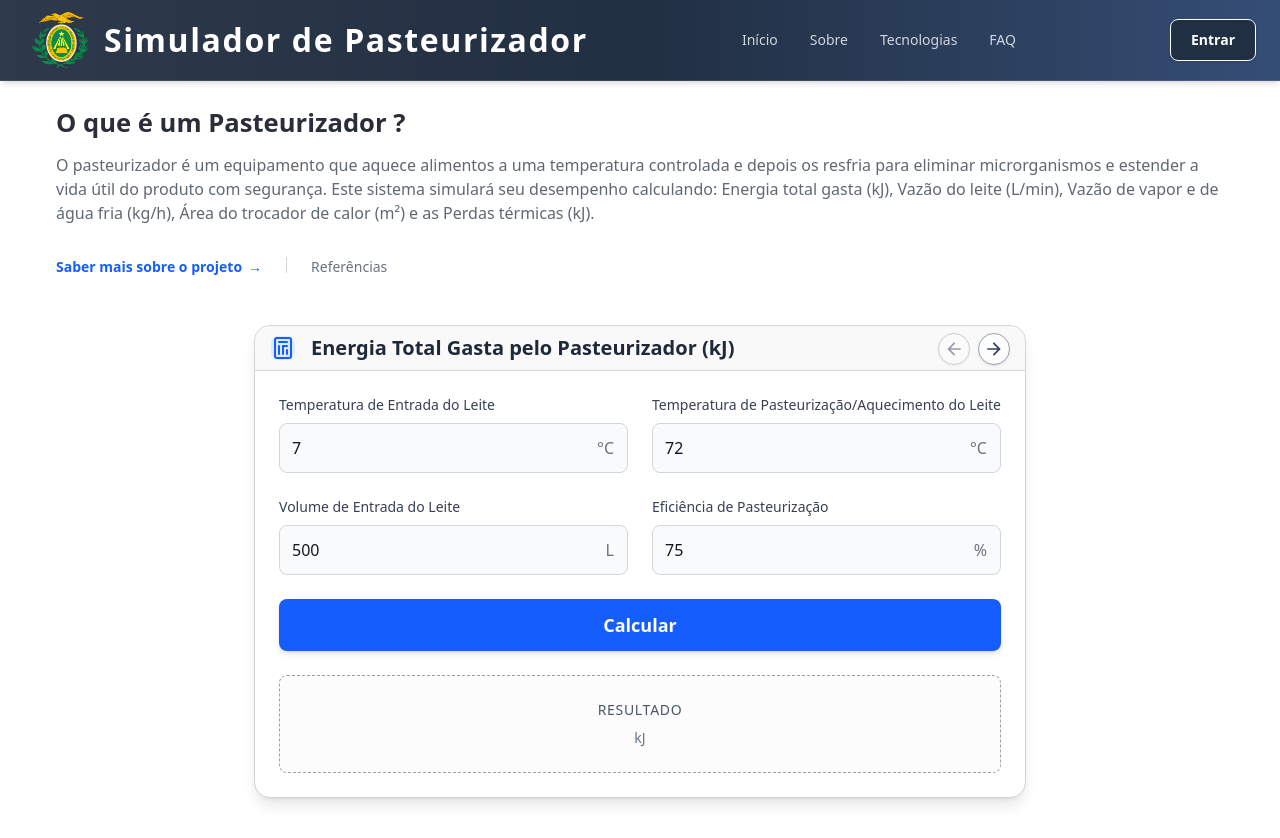
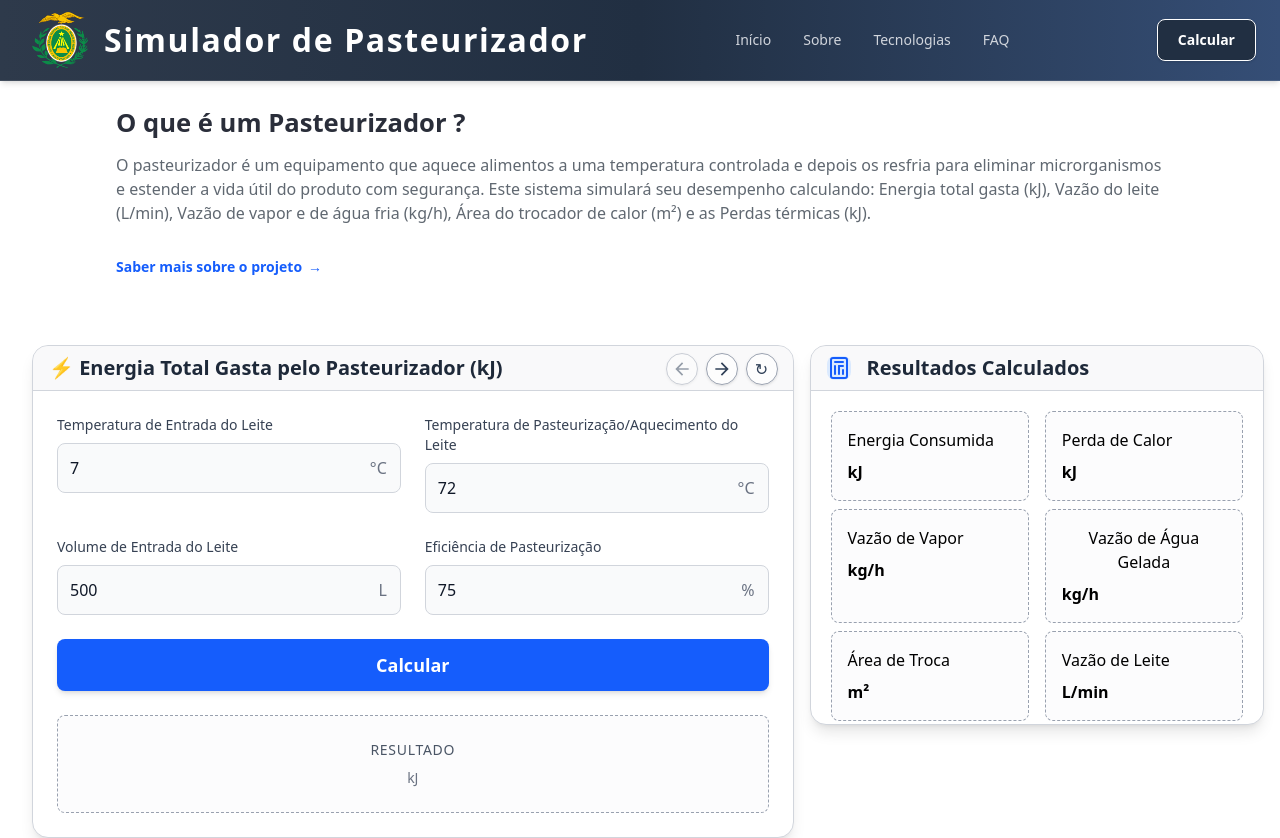
Before and after one commit to Caio2a7/pasteurizer-simulator, a Vue app: page / in a window 1280 px wide. Shown: the top 838 px of the page. Built offline with nearby package versions, Linux system fonts and the light colour scheme.

Commit message:
feat: adicionado card acoplado

```diff
--- a/src/components/CalcPath.vue
+++ b/src/components/CalcPath.vue
@@ -2,7 +2,9 @@
 </script>
 
 <template>
-
+    <div class="flex items-center mx-4">
+        TESTE
+    </div>
 </template>
 
 <style scoped>
--- /dev/null
+++ b/src/components/Calculator.vue
@@ -0,0 +1,51 @@
+<script setup lang="ts">
+const props = defineProps({
+    cardTitle: String,
+    calcResult: Number,
+    calcResultMeasure: String
+})
+const emit = defineEmits([
+    'calc'
+])
+
+const onCalcButtonClick = () => {
+    emit('calc');
+}
+
+</script>
+<template>
+    <div class="xl:w-full xl:max-w-5xl lg:min-w-130 sm:min-w-100 mx-0 flex flex-col overflow-hidden rounded-2xl border border-gray-300 bg-white shadow-lg hover:shadow-2xl transition-shadow duration-300">
+        <div class="flex items-center gap-4 bg-gray-100/50 ps-4 p-2  border-b border-gray-300 ">
+            <!-- <div class="grid place-items-center rounded-lg bg-blue-100 text-blue-600 ">
+                <svg xmlns="http://www.w3.org/2000/svg" width="1.5em" height="1.5em" viewBox="0 0 24 24" fill="none" stroke="currentColor" stroke-width="2" stroke-linecap="round" stroke-linejoin="round">
+                    <rect width="16" height="20" x="4" y="2" rx="2"></rect>
+                    <line x1="8" x2="16" y1="6" y2="6"></line>
+                    <line x1="16" x2="16" y1="14" y2="18"></line>
+                    <line x1="16" x2="12" y1="10" y2="10"></line>
+                    <line x1="12" x2="12" y1="10" y2="18"></line>
+                    <line x1="8" x2="8" y1="10" y2="18"></line>
+                </svg>
+            </div> -->
+            <p class="lg:text-xl sm:text-[15px] flex-1 break-words font-bold text-gray-800"> {{ props.cardTitle }} </p>
+        </div>
+
+        <div class="p-6 space-y-6">
+
+            <div class="grid grid-cols-1 sm:grid-cols-1 md:grid-cols-1 xl:grid-cols-2 xxl:grid-cols-3 gap-6">
+                <slot name="card-form">
+
+                </slot>
+            </div>
+
+            <button @click="onCalcButtonClick" type="button" class="w-full flex items-center justify-center gap-3 rounded-lg bg-blue-600 px-6 py-3 text-lg font-bold text-white shadow-md hover:bg-blue-700 transition-all duration-300 focus:outline-none focus:ring-2 focus:ring-offset-2 focus:ring-blue-500 ">
+                Calcular
+            </button>
+
+            <div class="mt-2 rounded-lg border border-dashed border-gray-400 bg-gray-50/50 p-6 text-center ">
+                <p class="text-sm font-medium tracking-wider text-gray-600 ">RESULTADO</p>
+                <p class="text-4xl font-bold text-gray-900  mt-2">{{ props.calcResult ? props.calcResult : ''}}</p>
+                <p class="text-sm text-gray-500 mt-1">{{ props.calcResultMeasure }}</p>
+            </div>
+        </div>
+    </div>
+</template>
--- a/src/components/Card.vue
+++ b/src/components/Card.vue
@@ -14,8 +14,8 @@ const onCalcButtonClick = () => {
 
 </script>
 <template>
-    <div class="xl:w-full xl:max-w-5xl mx-auto flex flex-col overflow-hidden rounded-2xl border border-gray-300 bg-white shadow-lg hover:shadow-2xl transition-shadow duration-300">
-        <div class="flex items-center gap-4 bg-gray-100/50 ps-4 p-2  border-b border-gray-300 ">
+    <div class="mx-auto flex flex-col overflow-hidden rounded-2xl border border-gray-300 bg-white shadow-lg hover:shadow-2xl transition-shadow duration-300">
+        <div class="flex items-center gap-4 bg-gray-100/50 ps-4 p-2  border-b border-gray-300">
             <div class="grid place-items-center rounded-lg bg-blue-100 text-blue-600 ">
                 <svg xmlns="http://www.w3.org/2000/svg" width="1.5em" height="1.5em" viewBox="0 0 24 24" fill="none" stroke="currentColor" stroke-width="2" stroke-linecap="round" stroke-linejoin="round">
                     <rect width="16" height="20" x="4" y="2" rx="2"></rect>
@@ -29,23 +29,10 @@ const onCalcButtonClick = () => {
             <p class="lg:text-xl sm:text-[15px] flex-1 break-words font-bold text-gray-800"> {{ props.cardTitle }} </p>
         </div>
 
-        <div class="p-6 space-y-6">
+        <div class="p-3 grid grid-cols-2">
+            <slot name="card-body">
 
-            <div class="grid grid-cols-1 sm:grid-cols-1 md:grid-cols-1 xl:grid-cols-2 xxl:grid-cols-3 gap-6">
-                <slot name="card-form">
-
-                </slot>
-            </div>
-
-            <button @click="onCalcButtonClick" type="button" class="w-full flex items-center justify-center gap-3 rounded-lg bg-blue-600 px-6 py-3 text-lg font-bold text-white shadow-md hover:bg-blue-700 transition-all duration-300 focus:outline-none focus:ring-2 focus:ring-offset-2 focus:ring-blue-500 ">
-                Calcular
-            </button>
-
-            <div class="mt-2 rounded-lg border border-dashed border-gray-400 bg-gray-50/50 p-6 text-center ">
-                <p class="text-sm font-medium tracking-wider text-gray-600 ">RESULTADO</p>
-                <p class="text-4xl font-bold text-gray-900  mt-2">{{ props.calcResult }}</p>
-                <p class="text-sm text-gray-500 mt-1">{{ props.calcResultMeasure }}</p>
-            </div>
+            </slot>
         </div>
     </div>
 </template>
--- a/src/components/CardsCaroulsel.vue
+++ b/src/components/CardsCaroulsel.vue
@@ -29,7 +29,6 @@ const onForwardCard = () => {
     }, 400);
 }
 const onResetCard = () => {
-    // Emite um evento 'reset' que o componente pai pode ouvir
     emit('reset');
 };
 const cardsButtonTransition = ref('');
@@ -38,7 +37,7 @@ const cardsButtonTransition = ref('');
 
 <template>
     <div class="relative flex justify-center items-center mt-0 mb-7 pt-12">
-        <div class="absolute right-4 top-2 md:top-14 sm:top-2 z-10 flex items-center gap-x-2">
+        <div class="absolute right-4 top-2 xl:top-14 lg:top-2 md:top-2 sm:top-2 z-10 flex items-center gap-x-2">
             <button
                 type="button"
                 aria-label="Anterior"
@@ -72,18 +71,18 @@ const cardsButtonTransition = ref('');
             >
                 <RightArrow class="w-5 h-5" />
             </button>
+            <button
+                    type="button"
+                    aria-label="Resetar"
+                    @click="onResetCard()"
+                    class="
+                        border border-gray-400 shadow-sm flex items-center justify-center w-8 h-8 rounded-full transition-all duration-300
+                    bg-white/60 text-slate-700 backdrop-blur-sm  hover:bg-blue-600 hover:text-white hover:shadow-lg hover:-translate-y-0.5 focus-visible:ring-2 focus-visible:ring-blue-500 focus-visible:ring-offset-2
+                    "
+                >
+                    <span>&#x21bb;</span>
+                </button>
         </div>
-        <!-- <button
-                type="button"
-                aria-label="Resetar"
-                @click="onReset"
-                class="
-                    absolute top-4 -right-4 flex items-center justify-center rounded-full shadow-lg transition-all duration-300
-                    bg-blue-600 text-white w-9 h-9 md:w-11 md:h-11 md:-right-5 hover:bg-blue-700 hover:scale-110 hover:shadow-xl focus-visible:ring-2 focus-visible:ring-blue-500 focus-visible:ring-offset-2
-                "
-            >
-                <span>&#x21bb;</span>
-            </button> -->
         <Transition :name="props.transitionName" mode="out-in">
             <slot>
 
--- a/src/components/Header.vue
+++ b/src/components/Header.vue
@@ -48,7 +48,7 @@ function toggleMenu() {
       <div class="flex items-center gap-4">
         <button class="bg-[#212f42] group relative hidden overflow-hidden rounded-lg border border-white-400 shadow-sm px-5 py-2.5 text-sm font-bold text-white transition-transform duration-300 hover:scale-105 lg:block">
           <span class="absolute -inset-full top-0 block -translate-x-full -skew-x-12 transform bg-gradient-to-r from-transparent via-white/40 to-transparent group-hover:translate-x-full group-hover:duration-1000"></span>
-          Entrar
+          Calcular
         </button>
 
         <button @click="toggleMenu" class="rounded-md p-2 text-gray-300 transition hover:bg-white/10 hover:text-white lg:hidden">
@@ -80,7 +80,7 @@ function toggleMenu() {
         <div class="px-8 py-4">
             <button class="group relative w-full overflow-hidden rounded-lg bg-gradient-to-r from-blue-600 to-cyan-400 px-5 py-3 font-bold text-white shadow-md transition-transform duration-300 hover:scale-105">
                 <span class="absolute -inset-full top-0 block -translate-x-full -skew-x-12 transform bg-gradient-to-r from-transparent via-white/40 to-transparent group-hover:translate-x-full group-hover:duration-1000"></span>
-                Entrar
+                Calcular
             </button>
         </div>
       </div>
--- a/src/components/Section.vue
+++ b/src/components/Section.vue
@@ -7,7 +7,7 @@ const props = defineProps({
 </script>
 
 <template>
-    <section class="xl:mx-10 lg:mx-35 sm:mx-10">
+    <section class="xl:mx-25 lg:mx-35 sm:mx-10">
         <div class="section-header">
             <h2 class="text-[var(--text-section-title-color)] font-bold mb-5">{{ props.title }}</h2>
             <p class="text-[var(--text-description-color)]">{{ props.description }}</p>
--- a/src/views/Home.vue
+++ b/src/views/Home.vue
@@ -3,12 +3,15 @@ import { PasteurizerSettings, Pasteurizer } from '@/services/Pasteurizer';
 import { ref, reactive, computed, onMounted, watch, nextTick } from 'vue';
 import AOS from 'aos';
 import 'aos/dist/aos.css';
+import Calculator from '@/components/Calculator.vue';
 import Card from '@/components/Card.vue';
 import CardsCaroulsel from '@/components/CardsCaroulsel.vue';
 import EthereumCard from '@/components/EthereumCard.vue';
 import Info from '@/components/icons/Info.vue';
 import Flow from '@/components/Flow.vue';
-import Section from '@/components/Section.vue'
+import Section from '@/components/Section.vue';
+import CalcPath from '@/components/CalcPath.vue';
+
 
 interface ResultValue {
   result: number | null;
@@ -123,43 +126,49 @@ const cardDetails = {
   energyConsumedToHeatMilk: {
     label: 'Energia Consumida',
     description: 'Representa a quantidade total de energia térmica necessária para elevar a temperatura do leite até o nível de pasteurização.',
-    icon: `<p>⚡</p>`
+    icon: `<p>⚡</p>`,
+    calc: pasteurizerResults.energyConsumedToHeatMilk
+  },
+  heatLoss: {
+    label: 'Perda de Calor',
+    description: 'Energia dissipada para o ambiente durante o processo. Um valor menor indica maior eficiência energética do sistema.',
+    icon: `<p>🔥</p>`,
+    calc: pasteurizerResults.heatLoss
+  },
+  steamInputFlowRate: {
+      label: 'Vazão de Vapor',
+      description: 'A quantidade de vapor de alta temperatura necessária por hora para fornecer a energia ao trocador de calor.',
+      icon: `<p>💨</p>`,
+    calc: pasteurizerResults.steamInputFlowRate
+  },
+  freezingWaterInputFlowRate: {
+    label: 'Vazão de Água Gelada',
+    description: 'O volume de água gelada utilizado para resfriar rapidamente o leite após a pasteurização, garantindo sua conservação.',
+    icon: `<p>❄️</p>`,
+    calc: pasteurizerResults.freezingWaterInputFlowRate
+    },
+    requiredAreaToHeatExchanger: {
+        label: 'Área de Troca',
+        description: 'A área de superfície necessária no trocador de calor para que a transferência de energia térmica ocorra de forma eficiente.',
+        icon: `<p>↔️</p>`,
+        calc: pasteurizerResults.requiredAreaToHeatExchanger
     },
     milkFlowRate: {
     label: 'Vazão de Leite',
     description: 'Indica o volume de leite que o sistema consegue processar por minuto. Essencial para o dimensionamento da produção.',
-    icon: `<p>🥛</p>`
+    icon: `<p>🥛</p>`,
+    calc: pasteurizerResults.milkFlowRate
     },
-  steamInputFlowRate: {
-    label: 'Vazão de Vapor',
-    description: 'A quantidade de vapor de alta temperatura necessária por hora para fornecer a energia ao trocador de calor.',
-    icon: `<p>💨</p>`
-  },
-  freezingWaterInputFlowRate: {
-    label: 'Vazão de Água Gelada',
-    description: 'O volume de água gelada utilizado para resfriar rapidamente o leite após a pasteurização, garantindo sua conservação.',
-    icon: `<p>❄️</p>`
-  },
-  requiredAreaToHeatExchanger: {
-    label: 'Área de Troca',
-    description: 'A área de superfície necessária no trocador de calor para que a transferência de energia térmica ocorra de forma eficiente.',
-    icon: `<p>↔️</p>`
-  },
-  heatLoss: {
-    label: 'Perda de Calor',
-    description: 'Energia dissipada para o ambiente durante o processo. Um valor menor indica maior eficiência energética do sistema.',
-    icon: `<p>🔥</p>`
-  }
 };
 
-const labels = {
-  energyConsumedToHeatMilk: '⚡ Energia para Aquecer',
-  milkFlowRate: '🥛 Vazão de Leite',
-  steamInputFlowRate: '💨 Vazão de Vapor',
-  freezingWaterInputFlowRate: '❄️ Vazão de Água Gelada',
-  requiredAreaToHeatExchanger: '↔️ Área de Troca de Calor',
-  heatLoss: '🔥 Perda de Calor'
-};
+const handleResetValues = () => {
+    for (const key in pasteurizerResults) {
+        pasteurizerResults[key].result = null;
+    }
+    for (const key in settings){
+        settings[key] = null;
+    }
+}
 
 </script>
 
@@ -172,19 +181,18 @@ const labels = {
                 Saber mais sobre o projeto <span aria-hidden="true">→</span>
                 </a>
 
-                <div class="h-4 w-px bg-gray-300"></div>
+                <!-- <div class="h-4 w-px bg-gray-300"></div>
 
                 <a href="/sobre" class="text-sm text-gray-500 hover:text-gray-800 transition-colors duration-200">
                 Referências
-                </a>
+                </a> -->
             </div>
         </Section>
 
-        <!-- <Flow /> -->
-
-        <CardsCaroulsel data-aos="fade-up" duration="200" @backCard="handleBackCard()" @forwardCard="handleForwardCard()" :transitionName="transitionName" :disabledButton="disabledButton">
+        <div class="flex flex-auto flex-col lg:flex-row lg:items-start md:flex-col sm:flex-row justify-center items-center md:items-center mt-5">
+            <CardsCaroulsel class="mx-4" data-aos="fade-up" duration="200" @backCard="handleBackCard()" @forwardCard="handleForwardCard()" @reset="handleResetValues()" :transitionName="transitionName" :disabledButton="disabledButton">
                 <div class="flex justify-center" :key="actualCardPosition">
-            <Card v-if="actualCardPosition === 0" @calc="EnergyConsumedToHeatMilk()" :calcResult="pasteurizerResults.energyConsumedToHeatMilk.result" :calcResultMeasure="pasteurizerResults.energyConsumedToHeatMilk.measure" cardTitle="Energia Total Gasta pelo Pasteurizador (kJ)">
+                <Calculator v-if="actualCardPosition === 0" @calc="EnergyConsumedToHeatMilk()" :calcResult="pasteurizerResults.energyConsumedToHeatMilk.result" :calcResultMeasure="pasteurizerResults.energyConsumedToHeatMilk.measure" cardTitle="⚡ Energia Total Gasta pelo Pasteurizador (kJ)">
                         <template v-slot:card-form>
                             <div>
                                 <label for="milkInputHeatingTemp" class="block mb-2 text-sm font-medium text-gray-700 ">Temperatura de Entrada do Leite</label>
@@ -218,9 +226,9 @@ const labels = {
                                 </div>
                             </div>
                         </template>
-                </Card>
+                    </Calculator>
 
-                <Card v-if="actualCardPosition === 1" @calc="heatLoss()" :calcResult="pasteurizerResults.heatLoss.result" :calcResultMeasure="pasteurizerResults.heatLoss.measure" cardTitle="Perda Térmica (kJ)">
+                    <Calculator v-if="actualCardPosition === 1" @calc="heatLoss()" :calcResult="pasteurizerResults.heatLoss.result" :calcResultMeasure="pasteurizerResults.heatLoss.measure" cardTitle="Perda Térmica (kJ)">
                         <template v-slot:card-form>
                             <div>
                                 <label for="energytotalConsumedHeatLoss" class="block mb-2 text-sm font-medium text-gray-700 ">Energia Total Gasta pelo Pasteurizador</label>
@@ -238,9 +246,9 @@ const labels = {
                                 </div>
                             </div>
                         </template>
-                </Card>
+                    </Calculator>
 
-                <Card v-if="actualCardPosition === 2" @calc="steamInputFlowRate()" :calcResult="pasteurizerResults.steamInputFlowRate.result" :calcResultMeasure="pasteurizerResults.steamInputFlowRate.measure" cardTitle="Vazão de Entrada de Vapor no Pasteurizador (kg/h)">
+                    <Calculator v-if="actualCardPosition === 2" @calc="steamInputFlowRate()" :calcResult="pasteurizerResults.steamInputFlowRate.result" :calcResultMeasure="pasteurizerResults.steamInputFlowRate.measure" cardTitle="Vazão de Entrada de Vapor no Pasteurizador (kg/h)">
                         <template v-slot:card-form>
                             <div>
                                 <label for="energytotalConsumedSteamInput" class="block mb-2 text-sm font-medium text-gray-700 ">Energia Total Gasta pelo Pasteurizador</label>
@@ -258,9 +266,9 @@ const labels = {
                                 </div>
                             </div>
                         </template>
-                </Card>
+                    </Calculator>
 
-                <Card v-if="actualCardPosition === 3" @calc="freezingWaterInputFlowRate()" :calcResult="pasteurizerResults.freezingWaterInputFlowRate.result" :calcResultMeasure="pasteurizerResults.freezingWaterInputFlowRate.measure" cardTitle="Vazão de Entrada de Água Fria (kg/h')">
+                    <Calculator v-if="actualCardPosition === 3" @calc="freezingWaterInputFlowRate()" :calcResult="pasteurizerResults.freezingWaterInputFlowRate.result" :calcResultMeasure="pasteurizerResults.freezingWaterInputFlowRate.measure" cardTitle="Vazão de Entrada de Água Fria (kg/h')">
                         <template v-slot:card-form>
                             <div>
                                 <label for="milkHeatingTempFreezeFlow" class="block mb-2 text-sm font-medium text-gray-700 ">Temperatura de Pasteurização/Aquecimento do Leite</label>
@@ -302,9 +310,9 @@ const labels = {
                                 </div>
                             </div>
                         </template>
-                </Card>
+                    </Calculator>
 
-                <Card v-if="actualCardPosition === 4" @calc="requiredAreaToHeatExchanger()" :calcResult="pasteurizerResults.requiredAreaToHeatExchanger.result" :calcResultMeasure="pasteurizerResults.requiredAreaToHeatExchanger.measure" cardTitle="Área Necessária do Trocador de Calor (m²)">
+                    <Calculator v-if="actualCardPosition === 4" @calc="requiredAreaToHeatExchanger()" :calcResult="pasteurizerResults.requiredAreaToHeatExchanger.result" :calcResultMeasure="pasteurizerResults.requiredAreaToHeatExchanger.measure" cardTitle="Área Necessária do Trocador de Calor (m²)">
                         <template v-slot:card-form>
                             <div>
                                 <label for="energytotalConsumedRequiredArea" class="block mb-2 text-sm font-medium text-gray-700 ">Energia Total Gasta pelo Pasteurizador</label>
@@ -355,9 +363,9 @@ const labels = {
                                 </div>
                             </div>
                         </template>
-                </Card>
+                    </Calculator>
 
-                <Card v-if="actualCardPosition === 5" @calc="milkFlowRate()" :calcResult="pasteurizerResults.milkFlowRate.result" :calcResultMeasure="pasteurizerResults.milkFlowRate.measure" cardTitle="Vazão de Saída do Leite Pasteurizado (L/min)">
+                    <Calculator v-if="actualCardPosition === 5" @calc="milkFlowRate()" :calcResult="pasteurizerResults.milkFlowRate.result" :calcResultMeasure="pasteurizerResults.milkFlowRate.measure" cardTitle="Vazão de Saída do Leite Pasteurizado (L/min)">
                         <template v-slot:card-form>
                             <div>
                                 <label for="milkFlowRateDuration" class="block mb-2 text-sm font-medium text-gray-700 ">Duração do Processo</label>
@@ -375,9 +383,26 @@ const labels = {
                                 </div>
                             </div>
                         </template>
+                    </Calculator>
+                </div>
+            </CardsCaroulsel>
+
+            <Card class="xl:max-h-95 sm:max-h-100 mt-12 pb-3" cardTitle="Resultados Calculados">
+                <template v-slot:card-body>
+                    <div
+                        v-for="(card, key) in cardDetails"
+                        :key="key"
+                        :class="[
+                            'flex flex-col justify-start items-start rounded-lg border border-dashed border-gray-400 m-0 p-4 mt-2 mx-2 text-center',
+                            card.calc.result === null ||  Number.isNaN(card.calc.result) ? 'bg-gray-50/50 ' : 'bg-blue-600 text-white'
+                        ]">
+                        <h4 class="['text-sm font-medium tracking-wider',
+                        card.calc.result === null ? 'text-gray-600' : 'text-white' ]">{{ card.label }}</h4>
+                        <p class="mt-2 font-bold"> {{ card.calc.result ? card.calc.result : ''}} <span> {{ card.calc.measure }} </span></p>
+                    </div>
+                </template>
             </Card>
         </div>
-        </CardsCaroulsel>
 
         <div v-if="allResultsReady"  ref="resultsSection" class="mb-12">
         <h2 class="mt-12 text-[var(--text-section-title-color)] text-3xl font-bold text-center mb-8" data-aos="fade-up">
@@ -410,38 +435,12 @@ const labels = {
                 </p>
 
                 <p class="text-4xl sm:text-4xl font-extrabold text-blue-600">
-                    {{ item.result }}
+                    {{ item.result ? item.result : '' }}
                     <span class="text-2xl font-medium text-slate-400 align-baseline">{{ item.measure }}</span>
                 </p>
                 </div>
             </div>
-
             </div>
-
-        </div>
-
-
-    </div>
-</template>
-
-            <!-- <template v-slot:card-header>
-                <div class  ="flex items-center justify-start p-3">
-                    <div class="me-2">
-                        <Info class="w-6 h-6"/>
-                    </div>
-                    <div>
-                        <h3 class="font-bold">Informações</h3>
         </div>
     </div>
 </template>
-            <template   v-slot:card-body>
-                <div    class="grid grid-cols-1 sm:grid-cols-2 gap-6">
-                    <div class="p-3 text-[var(--text-p-color)]">
-                        <label for="metro" class="block mb-2 text-sm font-medium">Metro</label>
-                        <div class="relative">
-                            <input type="number" id="metro" class="w-full rounded-lg border border-gray-300 bg-gray-50 p-3 pr-10 text-gray-900 focus:ring-2 focus:ring-blue-500 focus:border-blue-500 transition" placeholder="Ex: 10.5">
-                            <span class="absolute inset-y-0 right-0 flex items-center pr-3.5 pointer-events-none text-gray-500 dark:text-gray-400">m</span>
-                        </div>
-                    </div>
-                </div>
-            </template  > -->
```
Lines whose indentation alone changed are shown as unchanged.
